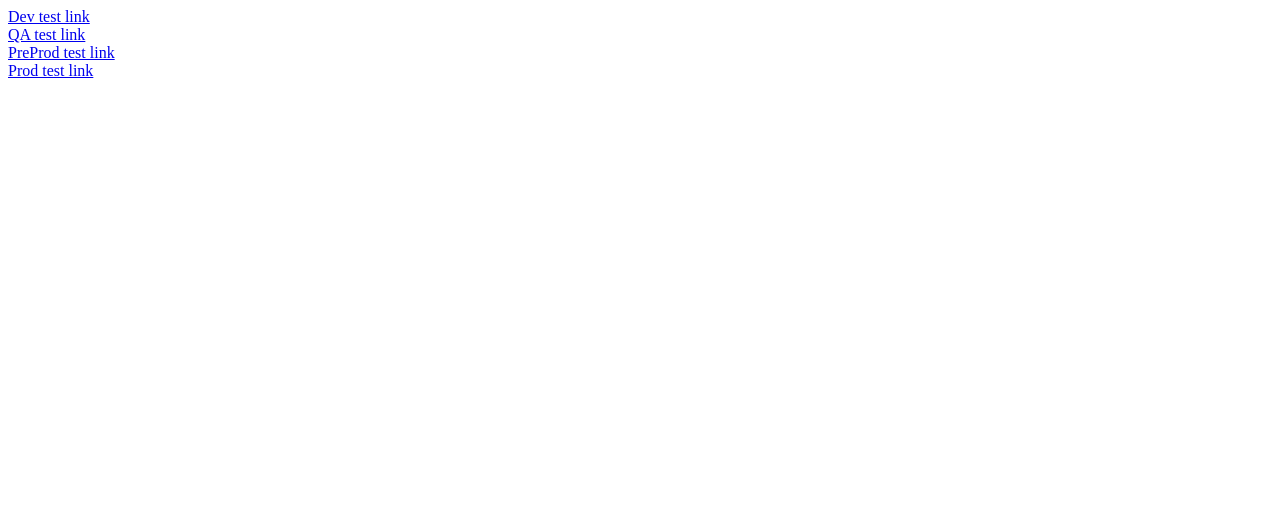
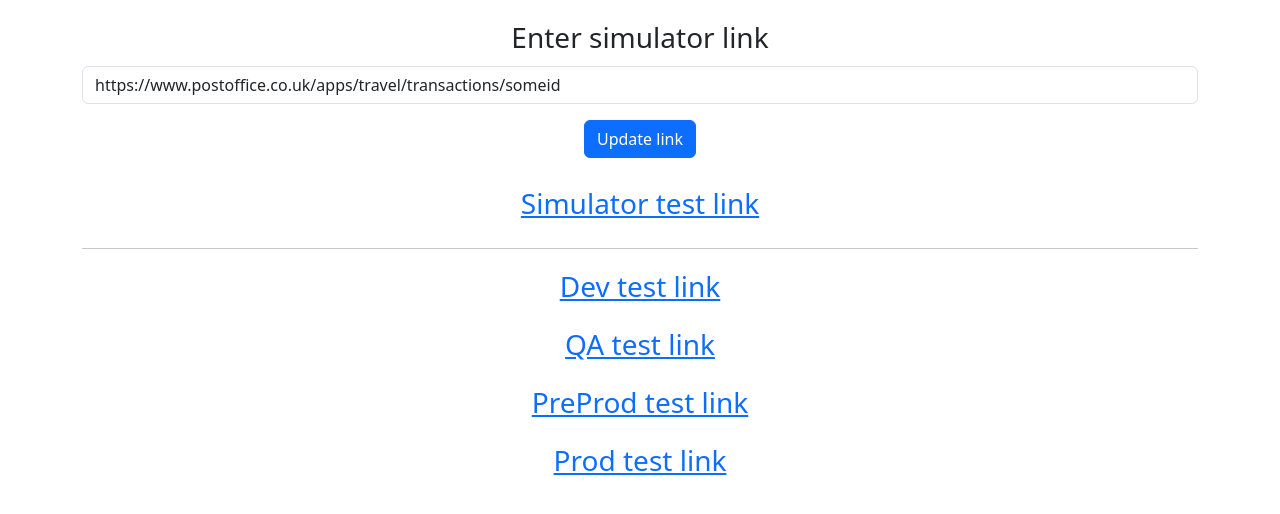
Before and after one commit to stuartmcvean/stuartmcvean.github.io, a plain HTML site: page index.html in a window 1280 px wide. Drawn offline with nearby package versions, Linux system fonts and the light colour scheme.

Commit message:
Add simulator link

```diff
--- a/index.html
+++ b/index.html
@@ -1,20 +1,48 @@
 <!doctype html>
-<html>
+<html lang="en">
   <head>
+    <meta charset="utf-8">
+    <meta name="viewport" content="width=device-width, initial-scale=1">
     <title>Some test stuff</title>
+    <link href="https://cdn.jsdelivr.net/npm/bootstrap@5.3.3/dist/css/bootstrap.min.css" rel="stylesheet" integrity="sha384-QWTKZyjpPEjISv5WaRU9OFeRpok6YctnYmDr5pNlyT2bRjXh0JMhjY6hW+ALEwIH" crossorigin="anonymous">
   </head>
   <body>
-    <div>
+    <div class="container text-center">
+      <div class="row">
+        <div class="col mt-3">
+          <div class="mb-3">
+            <label for="exampleInputSim" class="form-label fs-3">Enter simulator link</label>
+            <input type="url" class="form-control" id="exampleInputSim" aria-describedby="simHelp" value="https://www.postoffice.co.uk/apps/travel/transactions/someid">
+          </div>
+          <button type="submit" class="btn btn-primary mb-4">Update link</button>
+          <div class="fs-3 mb-4">
+            <a href="https://www.postoffice.co.uk/apps/travel/transactions/someid" id="simulatorLinkId">Simulator test link</a>
+          </div>
+          <hr/>
+          <div class="fs-3 mb-3">
             <a href="https://www.postoffice.co.uk/apps/traveldev/test">Dev test link</a>
           </div>
-    <div>
+          <div class="fs-3 mb-3">
             <a href="https://www.postoffice.co.uk/apps/travelqa/test">QA test link</a>
           </div>
-    <div>
+          <div class="fs-3 mb-3">
             <a href="https://www.postoffice.co.uk/apps/traveltest/test">PreProd test link</a>
           </div>
-    <div>
+          <div class="fs-3 mb-3">
             <a href="https://www.postoffice.co.uk/apps/travel/test">Prod test link</a>
           </div>
+        </div>
+      </div>
+    </div>
+    <script src="https://cdn.jsdelivr.net/npm/bootstrap@5.3.3/dist/js/bootstrap.bundle.min.js" integrity="sha384-YvpcrYf0tY3lHB60NNkmXc5s9fDVZLESaAA55NDzOxhy9GkcIdslK1eN7N6jIeHz" crossorigin="anonymous"></script>
+    <script type="text/javascript">
+      const inputElement = document.getElementById("exampleInputSim");
+      const result = document.getElementById("simulatorLinkId").href;
+
+      inputElement.addEventListener("change", (event) => {
+        console.log("running? " + event.target.value);
+        document.getElementById("simulatorLinkId").href = `${event.target.value}`;
+      });
+   </script>
   </body>
 </html>
```
Lines whose indentation alone changed are shown as unchanged.
